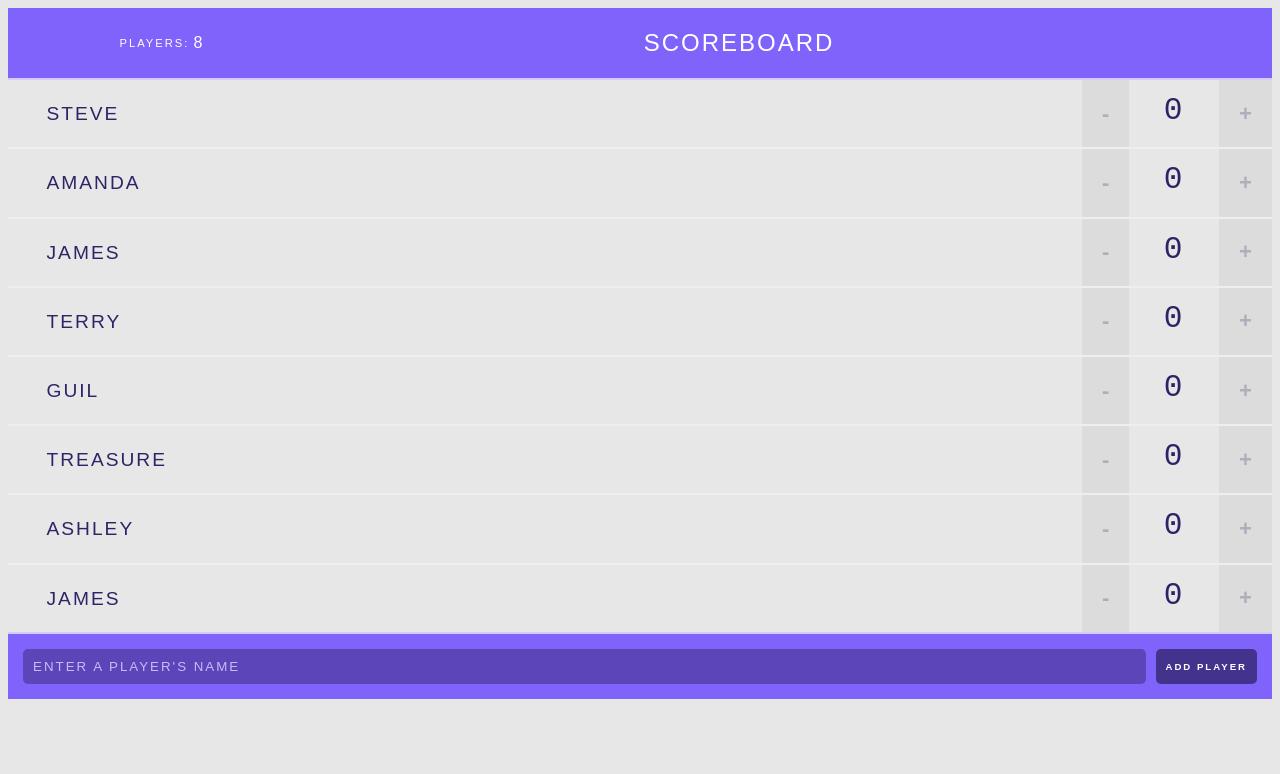
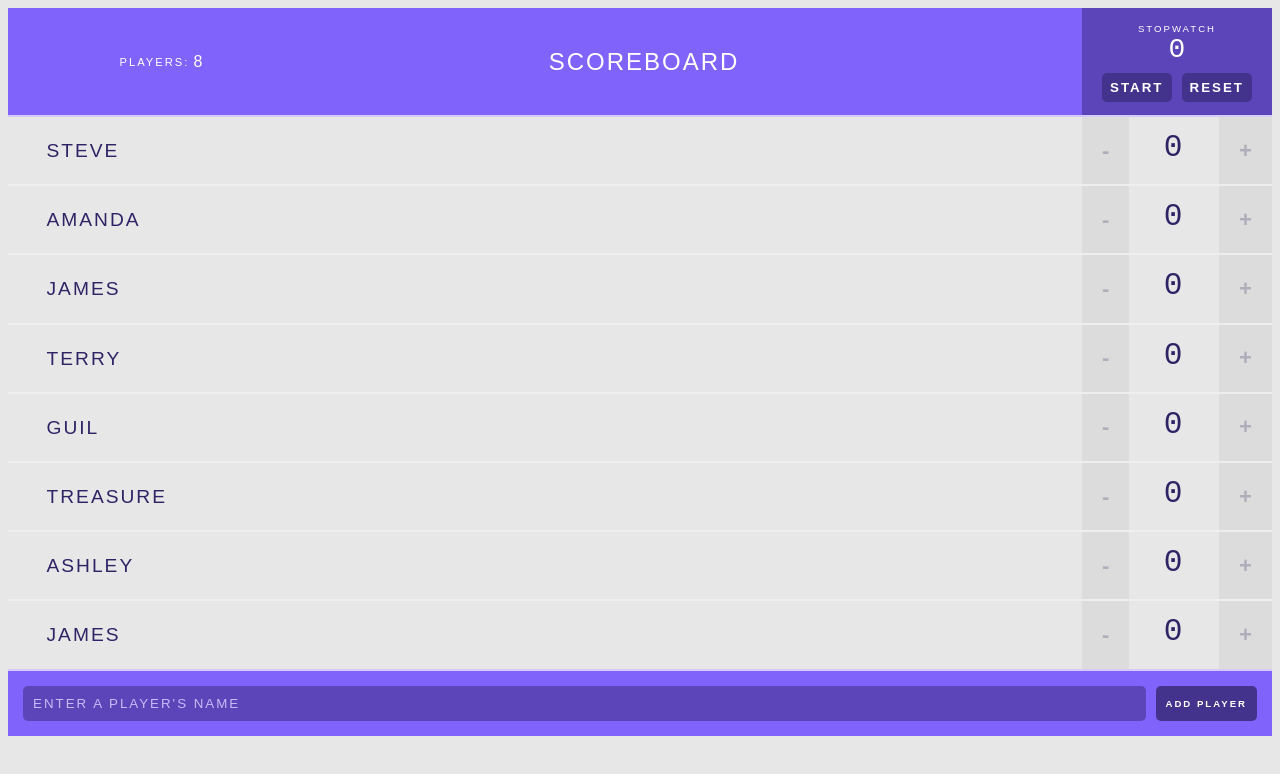
Before and after one commit to SBazelais/Scoreboard, a React (Create React App) app: page / in a window 1280 px wide. Shown: the top 774 px of the page. Built offline with nearby package versions, Linux system fonts and the light colour scheme.

Commit message:
build stop watch ui

```diff
--- a/src/components/Header.jsx
+++ b/src/components/Header.jsx
@@ -1,10 +1,13 @@
 import Stats from "./Stats";
+import Stopwatch from "./Stopwatch";
 
-export const Header = ({ title, players }) => {
+export const Header = (props) => {
+  const { title, players } = props;
   return (
     <header>
       <Stats players={players} />
       <h1>{title}</h1>
+      <Stopwatch />
     </header>
   );
 };
--- /dev/null
+++ b/src/components/Stopwatch.jsx
@@ -0,0 +1,16 @@
+import { Component } from "react";
+
+class Stopwatch extends Component {
+  render() {
+    return (
+      <div className="stopwatch">
+        <h2>Stopwatch</h2>
+        <span className="stopwatch-time">0</span>
+        <button>Start</button>
+        <button>Reset</button>
+      </div>
+    );
+  }
+}
+
+export default Stopwatch;
```
